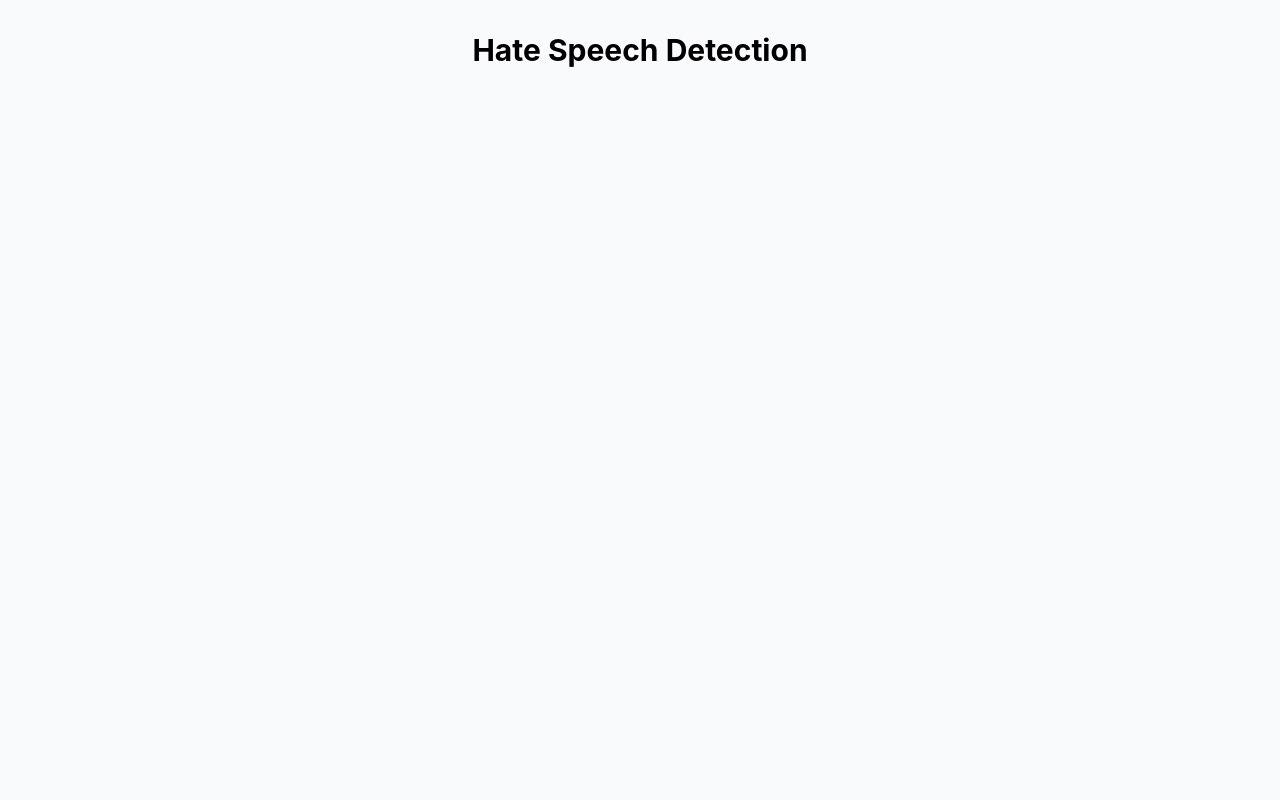
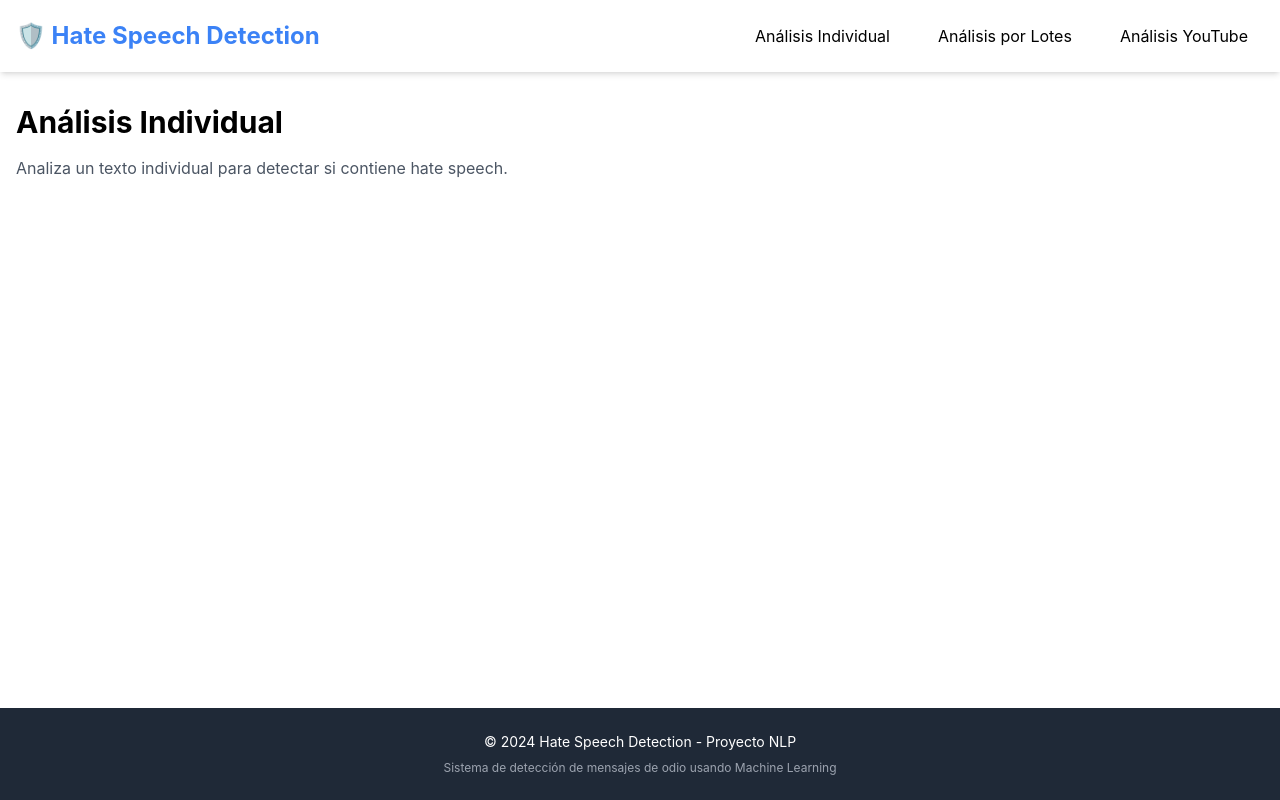
Before and after one commit to Bootcamp-IA-P5/projectX_NLP_Barbara_Sanchez, a React (Vite) app in the folder frontend/: page / in a window 1280 px wide. Built offline with nearby package versions, Linux system fonts and the light colour scheme.

Commit message:
feat: add layout components with header, footer and routing for navigation between pages

```diff
--- a/frontend/src/App.jsx
+++ b/frontend/src/App.jsx
@@ -1,11 +1,21 @@
+import { BrowserRouter as Router, Routes, Route } from 'react-router-dom';
+import Layout from './components/Layout';
+import HomePage from './pages/HomePage';
+import BatchPage from './pages/BatchPage';
+import YouTubePage from './pages/YouTubePage';
+
 function App() {
   return (
-    <div className="min-h-screen bg-gray-50">
-      <h1 className="text-3xl font-bold text-center py-8">
-        Hate Speech Detection
-      </h1>
-    </div>
-  )
+    <Router>
+      <Layout>
+        <Routes>
+          <Route path="/" element={<HomePage />} />
+          <Route path="/batch" element={<BatchPage />} />
+          <Route path="/youtube" element={<YouTubePage />} />
+        </Routes>
+      </Layout>
+    </Router>
+  );
 }
 
-export default App
+export default App;
--- /dev/null
+++ b/frontend/src/components/Footer.jsx
@@ -0,0 +1,18 @@
+function Footer() {
+  return (
+    <footer className="bg-gray-800 text-white mt-auto">
+      <div className="container mx-auto px-4 py-6">
+        <div className="text-center">
+          <p className="text-sm">
+            © 2024 Hate Speech Detection - Proyecto NLP
+          </p>
+          <p className="text-xs text-gray-400 mt-2">
+            Sistema de detección de mensajes de odio usando Machine Learning
+          </p>
+        </div>
+      </div>
+    </footer>
+  );
+}
+
+export default Footer;
--- /dev/null
+++ b/frontend/src/components/Header.jsx
@@ -0,0 +1,37 @@
+import { Link } from 'react-router-dom';
+
+function Header() {
+  return (
+    <header className="bg-white shadow-md">
+      <div className="container mx-auto px-4 py-4">
+        <div className="flex items-center justify-between">
+          <Link to="/" className="text-2xl font-bold text-primary">
+            🛡️ Hate Speech Detection
+          </Link>
+          <nav className="flex gap-4">
+            <Link
+              to="/"
+              className="px-4 py-2 rounded hover:bg-gray-100 transition"
+            >
+              Análisis Individual
+            </Link>
+            <Link
+              to="/batch"
+              className="px-4 py-2 rounded hover:bg-gray-100 transition"
+            >
+              Análisis por Lotes
+            </Link>
+            <Link
+              to="/youtube"
+              className="px-4 py-2 rounded hover:bg-gray-100 transition"
+            >
+              Análisis YouTube
+            </Link>
+          </nav>
+        </div>
+      </div>
+    </header>
+  );
+}
+
+export default Header;
--- /dev/null
+++ b/frontend/src/components/Layout.jsx
@@ -0,0 +1,16 @@
+import Header from './Header';
+import Footer from './Footer';
+
+function Layout({ children }) {
+  return (
+    <div className="min-h-screen flex flex-col">
+      <Header />
+      <main className="flex-grow container mx-auto px-4 py-8">
+        {children}
+      </main>
+      <Footer />
+    </div>
+  );
+}
+
+export default Layout;
--- /dev/null
+++ b/frontend/src/pages/BatchPage.jsx
@@ -0,0 +1,13 @@
+function BatchPage() {
+  return (
+    <div>
+      <h1 className="text-3xl font-bold mb-4">Análisis por Lotes</h1>
+      <p className="text-gray-600 mb-6">
+        Analiza múltiples textos a la vez para detectar hate speech.
+      </p>
+      {/* Aquí irá el formulario de análisis por lotes */}
+    </div>
+  );
+}
+
+export default BatchPage;
--- /dev/null
+++ b/frontend/src/pages/HomePage.jsx
@@ -0,0 +1,13 @@
+function HomePage() {
+  return (
+    <div>
+      <h1 className="text-3xl font-bold mb-4">Análisis Individual</h1>
+      <p className="text-gray-600 mb-6">
+        Analiza un texto individual para detectar si contiene hate speech.
+      </p>
+      {/* Aquí irá el formulario de análisis */}
+    </div>
+  );
+}
+
+export default HomePage;
--- /dev/null
+++ b/frontend/src/pages/YouTubePage.jsx
@@ -0,0 +1,13 @@
+function YouTubePage() {
+  return (
+    <div>
+      <h1 className="text-3xl font-bold mb-4">Análisis de YouTube</h1>
+      <p className="text-gray-600 mb-6">
+        Analiza los comentarios de un video de YouTube para detectar hate speech.
+      </p>
+      {/* Aquí irá el formulario de análisis de YouTube */}
+    </div>
+  );
+}
+
+export default YouTubePage;
```
